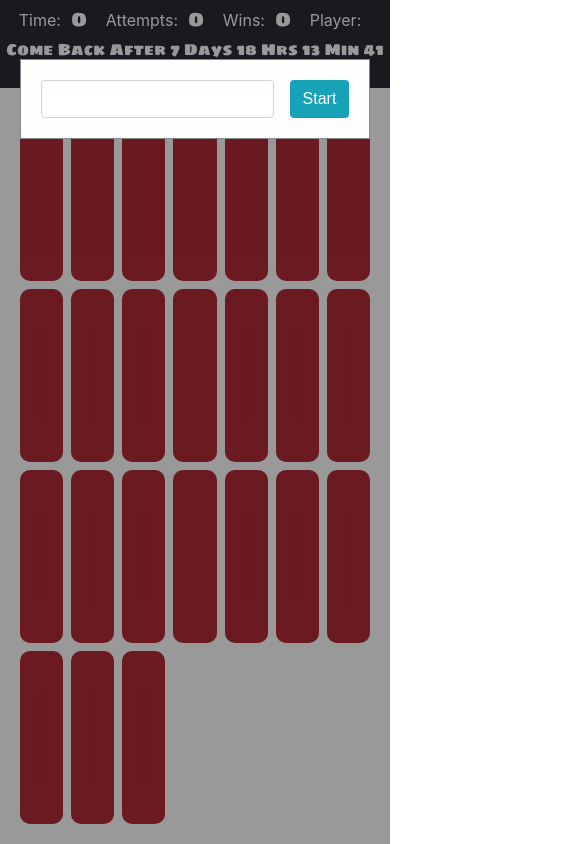
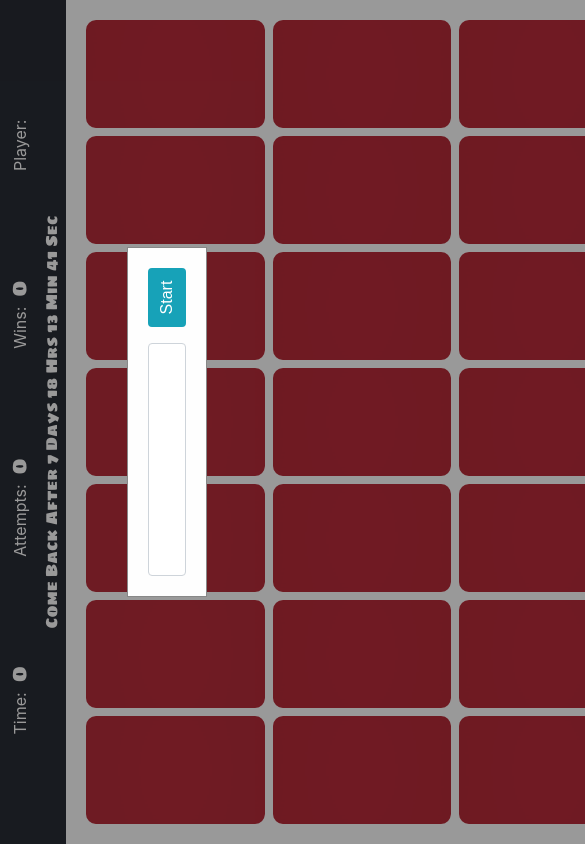
Before and after one commit to ganesh-91/card-game, a React (Create React App) app: page / in a window 390 px wide. Shown: the top 844 px of the page, 585 px wide, since content can reach past the window. Built offline with nearby package versions, Linux system fonts and the light colour scheme; the HTML template or start-up script is replaced by a standard one.

Commit message:
orientation changes

```diff
--- a/src/index.css
+++ b/src/index.css
@@ -13,11 +13,23 @@ code {
 }
 
 @font-face {
-	font-family: 'SigmarOne';
-	src: url('fonts/SigmarOne-Regular.ttf');
-	src:
-		local('Sigmar One'),
-		local('Sigmar-One'),
-		url('fonts/SigmarOne-Regular.ttf')
-		format('opentype');
+  font-family: 'SigmarOne';
+  src: url('fonts/SigmarOne-Regular.ttf');
+  src:
+    local('Sigmar One'),
+    local('Sigmar-One'),
+    url('fonts/SigmarOne-Regular.ttf') format('opentype');
 }
+
+@media screen and (max-width: 767px) and (orientation: portrait) {
+  html {
+    transform: rotate(-90deg);
+    transform-origin: left top;
+    width: 100vh;
+    height: 100vw;
+    overflow-x: hidden;
+    position: absolute;
+    top: 100%;
+    left: 0;
+  }
+}
```
